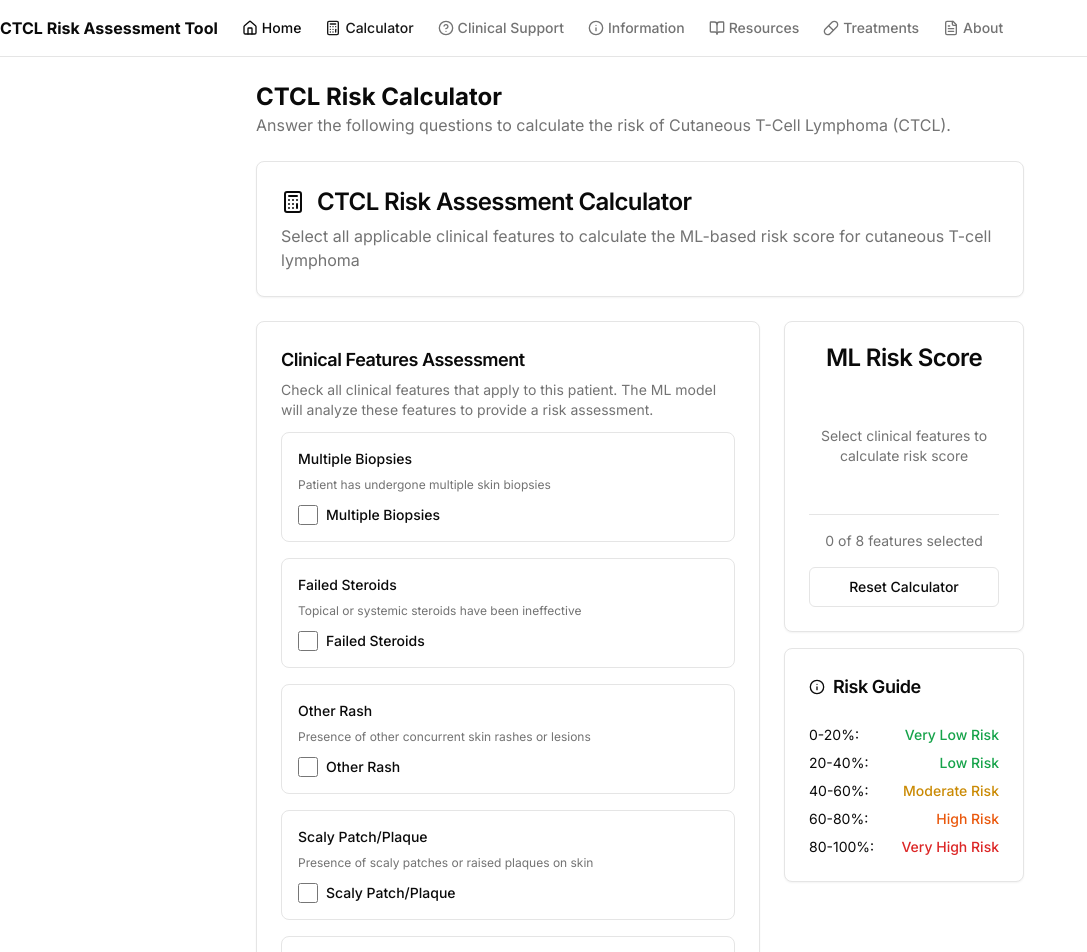
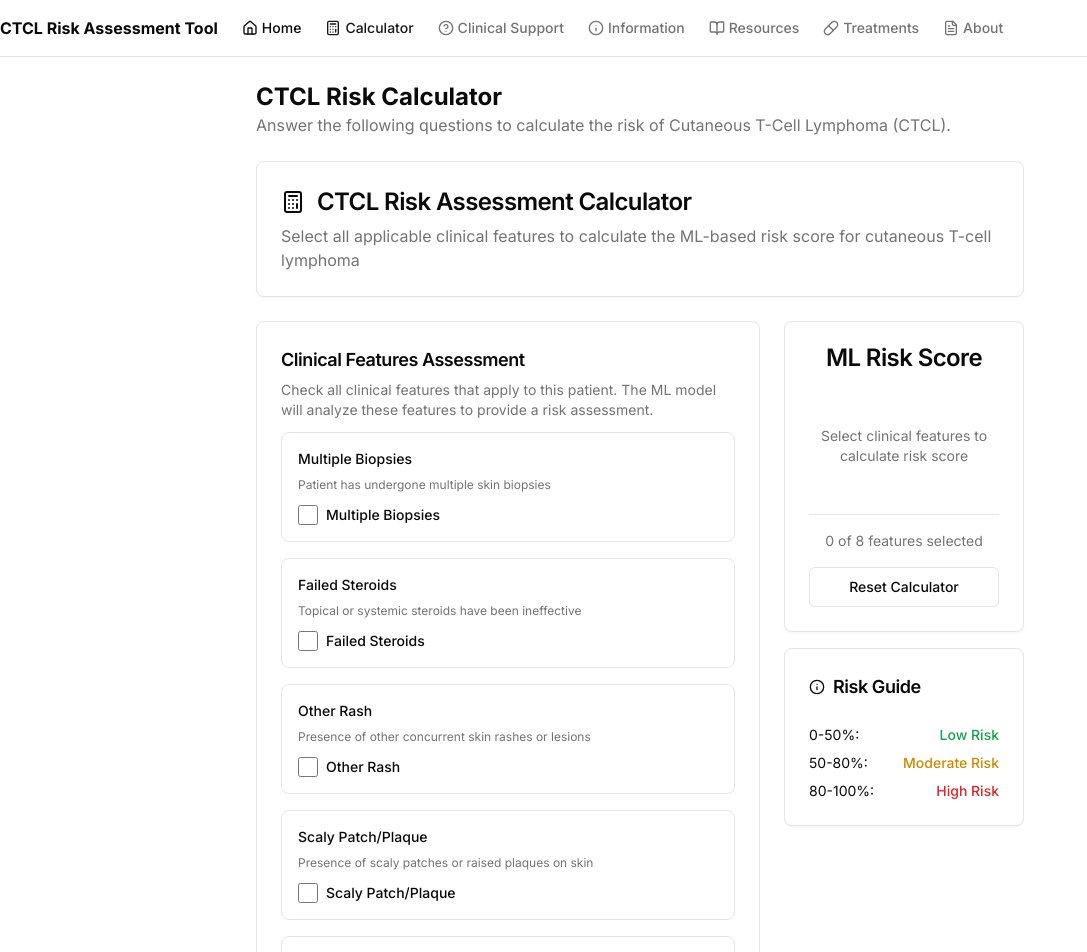
Before and after one commit to ys3661/ctcl_model-cc, a Next.js app: page /calculator in a window 1280 px wide. Shown: the top 952 px of the page, without its empty margins (0-1087 px from the left). Built offline with nearby package versions, Linux system fonts and the light colour scheme.

Commit message:
low, medium high risk interpretations

```diff
--- a/components/risk-calculator.tsx
+++ b/components/risk-calculator.tsx
@@ -69,40 +69,29 @@ const questions: Question[] = [
 ]
 
 function getRiskInterpretation(riskScore: number) {
-  if (riskScore < 0.2) {
-    return {
-      risk: "Very Low",
-      color: "text-green-600 border-green-600",
-      description: "Very low probability of CTCL. Continue routine monitoring.",
-      recommendation: "Standard dermatological follow-up as needed.",
-    }
-  } else if (riskScore < 0.4) {
+  if (riskScore < 0.5) {
     return {
       risk: "Low",
       color: "text-green-600 border-green-600",
-      description: "Low probability of CTCL. Monitor for changes.",
-      recommendation: "Regular follow-up and monitoring recommended.",
+      description: "Low probability of CTCL. Continue routine monitoring.",
+      recommendation: "Standard dermatological follow-up as needed.",
+      showNextSteps: false,
     }
-  } else if (riskScore < 0.6) {
+  } else if (riskScore < 0.8) {
     return {
       risk: "Moderate",
       color: "text-yellow-600 border-yellow-600",
       description: "Moderate risk warrants closer evaluation.",
       recommendation: "Consider additional testing and specialist consultation.",
-    }
-  } else if (riskScore < 0.8) {
-    return {
-      risk: "High",
-      color: "text-orange-600 border-orange-600",
-      description: "High risk requires immediate attention.",
-      recommendation: "Urgent dermatology/oncology consultation recommended.",
+      showNextSteps: false,
     }
   } else {
     return {
-      risk: "Very High",
+      risk: "High",
       color: "text-red-600 border-red-600",
-      description: "Very high risk of CTCL.",
+      description: "High risk of CTCL.",
       recommendation: "Immediate specialist evaluation and comprehensive workup needed.",
+      showNextSteps: true,
     }
   }
 }
@@ -281,18 +270,16 @@ export default function RiskCalculator() {
                       <Badge className={`${riskInterpretation.color} px-3 py-1 text-sm font-medium`} variant="outline">
                         {riskInterpretation.risk} Risk
                       </Badge>
-
                       <div className="text-sm space-y-2">
                         <p className="font-medium">Interpretation:</p>
                         <p className="text-muted-foreground">{riskInterpretation.description}</p>
                       </div>
-
                       <div className="text-sm space-y-2">
                         <p className="font-medium">Recommendation:</p>
                         <p className="text-muted-foreground">{riskInterpretation.recommendation}</p>
                       </div>
-
-                      {/* Next Steps Box */}
+                      {/* Next Steps Box - only for High risk */}
+                      {riskInterpretation.showNextSteps && (
                         <div className="mt-4">
                           <Button
                             onClick={() => (window.location.href = "/next-steps")}
@@ -301,6 +288,7 @@ export default function RiskCalculator() {
                             Next Steps
                           </Button>
                         </div>
+                      )}
                     </div>
                   )}
                 </>
@@ -328,24 +316,16 @@ export default function RiskCalculator() {
             </CardHeader>
             <CardContent className="space-y-2 text-sm">
               <div className="flex justify-between">
-                <span>0-20%:</span>
-                <span className="font-medium text-green-600">Very Low Risk</span>
-              </div>
-              <div className="flex justify-between">
-                <span>20-40%:</span>
+                <span>0-50%:</span>
                 <span className="font-medium text-green-600">Low Risk</span>
               </div>
               <div className="flex justify-between">
-                <span>40-60%:</span>
+                <span>50-80%:</span>
                 <span className="font-medium text-yellow-600">Moderate Risk</span>
               </div>
               <div className="flex justify-between">
-                <span>60-80%:</span>
-                <span className="font-medium text-orange-600">High Risk</span>
-              </div>
-              <div className="flex justify-between">
                 <span>80-100%:</span>
-                <span className="font-medium text-red-600">Very High Risk</span>
+                <span className="font-medium text-red-600">High Risk</span>
               </div>
             </CardContent>
           </Card>
```
Lines whose indentation alone changed are shown as unchanged.
